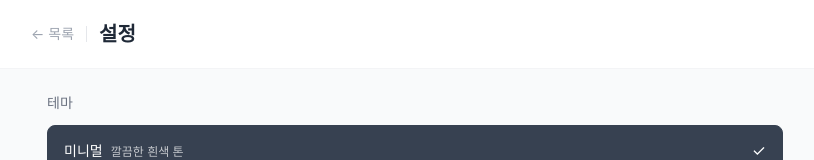
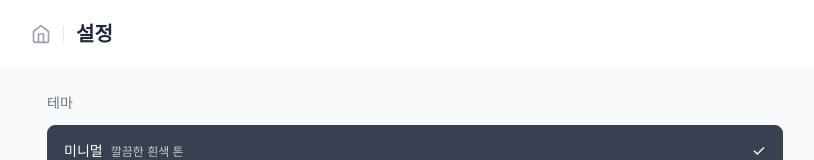
Before and after one commit to JeongRae-Kim/Psalm-songs, a React (Vite) app: page /settings in a window 1280 px wide. Shown: the top 160 px of the page, without its empty margins (225-1039 px from the left). Built offline with nearby package versions, Linux system fonts and the light colour scheme.

Commit message:
하단 색상 통일

```diff
--- a/src/pages/SettingsPage.jsx
+++ b/src/pages/SettingsPage.jsx
@@ -1,6 +1,13 @@
-
 import { useNavigate } from "react-router-dom";
 import { useTheme } from "../contexts/ThemeContext";
+
+const HomeIcon = () => (
+  <svg width="20" height="20" viewBox="0 0 24 24" fill="none"
+    stroke="currentColor" strokeWidth="2" strokeLinecap="round" strokeLinejoin="round">
+    <path d="M3 9l9-7 9 7v11a2 2 0 0 1-2 2H5a2 2 0 0 1-2-2z" />
+    <polyline points="9 22 9 12 15 12 15 22" />
+  </svg>
+);
 
 const THEMES = [
   { key: "minimal", label: "미니멀", desc: "깔끔한 흰색 톤" },
@@ -38,9 +45,10 @@ export default function SettingsPage() {
         <div className="max-w-3xl mx-auto flex items-center gap-3">
           <button
             onClick={() => navigate("/")}
-            className="text-t-hint hover:text-t-primary transition-colors text-sm"
+            className="text-t-hint hover:text-t-primary transition-colors"
+            title="홈으로"
           >
-            ← 목록
+            <HomeIcon />
           </button>
           <span className="w-px h-4 bg-b-default" />
           <h1 className="text-xl font-bold text-t-primary">설정</h1>
--- a/src/pages/SongDetailPage.jsx
+++ b/src/pages/SongDetailPage.jsx
@@ -68,7 +68,6 @@ export default function SongDetailPage() {
   const [activeTab, setActiveTab] = useState("sheet");
   const [immersive, setImmersive] = useState(false);
 
-  // 상단·하단 높이 측정용 ref
   const headerRef = useRef(null);
   const footerRef = useRef(null);
   const [headerH, setHeaderH] = useState(88);
@@ -76,7 +75,6 @@ export default function SongDetailPage() {
 
   const song = songs.find((s) => s.id === id);
 
-  // 이전/다음 곡
   const currentIndex = useMemo(
     () => songs.findIndex((s) => s.id === id),
     [songs, id]
@@ -84,19 +82,16 @@ export default function SongDetailPage() {
   const prevSong = currentIndex > 0 ? songs[currentIndex - 1] : null;
   const nextSong = currentIndex < songs.length - 1 ? songs[currentIndex + 1] : null;
 
-  // 성경 본문 라벨
   const scriptureLabel = song
     ? song.psalmNumber
       ? `시편 ${song.psalmNumber}편 ${song.verseRange}`
       : `이사야 ${song.verseRange}`
     : "";
 
-  // 최근 본 곡 기록
   useEffect(() => {
     if (id) addRecent(id);
   }, [id, addRecent]);
 
-  // 상단·하단 높이 측정
   useEffect(() => {
     const measure = () => {
       if (headerRef.current) setHeaderH(headerRef.current.offsetHeight);
@@ -129,10 +124,7 @@ export default function SongDetailPage() {
     );
   }
 
-  // 몰입 모드일 때 하단 높이는 0
   const effectiveFooterH = immersive ? 0 : footerH;
-  // 몰입 모드일 때 상단은 1행만 (탭바 숨김)
-  const effectiveHeaderH = headerH;
 
   return (
     <div className="bg-page" style={{ overscrollBehavior: "none" }}>
@@ -225,7 +217,7 @@ export default function SongDetailPage() {
       <main
         style={{
           position: "fixed",
-          top: effectiveHeaderH,
+          top: headerH,
           bottom: effectiveFooterH,
           left: 0,
           right: 0,
@@ -260,25 +252,25 @@ export default function SongDetailPage() {
             zIndex: 50,
           }}
         >
-          <div className="bg-card border-t border-b-light">
-            <div className="max-w-3xl mx-auto">
-
-              {/* 하단 1줄: ◀ 목차 ▶ + 다운로드 */}
-              <div className="flex items-center px-3 py-2">
+          {/* 하단 1줄: ◀ 목차 ▶ + 다운로드 — accent 배경색 */}
+          <div
+            style={{ backgroundColor: "var(--c-accent, #1e293b)" }}
+          >
+            <div className="max-w-3xl mx-auto flex items-center px-3 py-2">
               <button
                 onClick={() => prevSong && navigate(`/song/${prevSong.id}`)}
                 disabled={!prevSong}
                 className={`shrink-0 p-1.5 rounded-full transition-colors
                   ${prevSong
-                      ? "text-t-secondary hover:text-t-primary hover:bg-gray-100 active:bg-gray-200"
-                      : "text-t-muted/30 cursor-not-allowed"
+                    ? "text-white/80 hover:text-white active:bg-white/10"
+                    : "text-white/20 cursor-not-allowed"
                   }`}
                 title="이전 곡"
               >
                 <PrevIcon />
               </button>
 
-                <span className="flex-1 text-center text-xs font-medium text-t-secondary">
+              <span className="flex-1 text-center text-xs font-medium text-white/90">
                 {scriptureLabel}
               </span>
 
@@ -287,8 +279,8 @@ export default function SongDetailPage() {
                 disabled={!nextSong}
                 className={`shrink-0 p-1.5 rounded-full transition-colors
                   ${nextSong
-                      ? "text-t-secondary hover:text-t-primary hover:bg-gray-100 active:bg-gray-200"
-                      : "text-t-muted/30 cursor-not-allowed"
+                    ? "text-white/80 hover:text-white active:bg-white/10"
+                    : "text-white/20 cursor-not-allowed"
                   }`}
                 title="다음 곡"
               >
@@ -298,23 +290,23 @@ export default function SongDetailPage() {
               <a
                 href={song.sheetPdf}
                 download
-                  className="shrink-0 ml-2 p-1.5 rounded-full text-t-hint
-                    hover:text-t-primary hover:bg-gray-100 active:bg-gray-200
+                className="shrink-0 ml-2 p-1.5 rounded-full text-white/60
+                  hover:text-white active:bg-white/10
                   transition-colors"
                 title="PDF 다운로드"
               >
                 <DownloadIcon />
               </a>
             </div>
+          </div>
 
           {/* 하단 2줄: 메모 */}
-              <div className="px-3 pb-2">
+          <div className="bg-card border-t border-b-light">
+            <div className="max-w-3xl mx-auto px-3 py-2">
               <MemoEditor
                 value={getMemo(song.id)}
                 onSave={(text) => saveMemo(song.id, text)}
               />
-              </div>
-
             </div>
           </div>
         </div>
```
Lines whose indentation alone changed are shown as unchanged.
